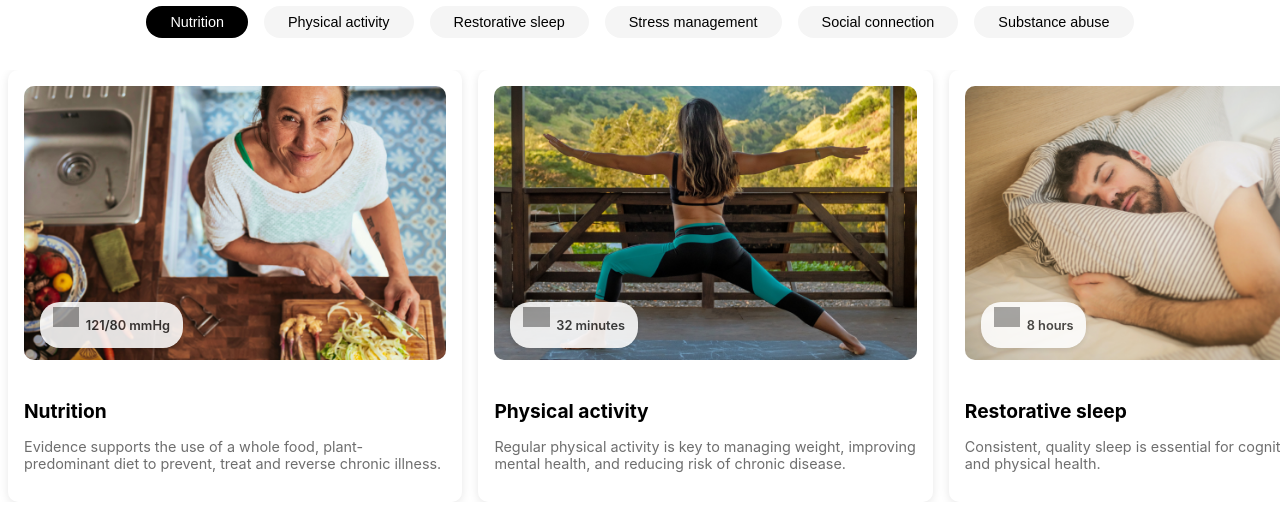
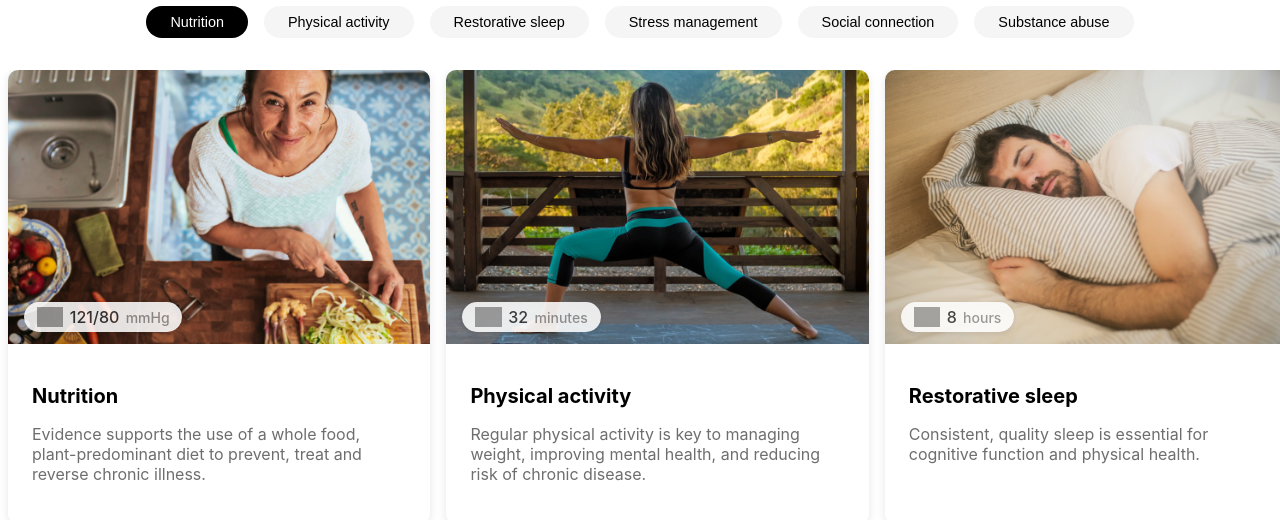
Before and after one commit to adityasankar5/proactively-lifestyle-medicine-site, a React (Create React App) app: page / in a window 1280 px wide. Shown: the part 867-1387 px from the top of the page. Built offline with nearby package versions, Linux system fonts and the light colour scheme; grey boxes are pictures that could not be loaded.

Commit message:
lifestyle overlay

```diff
--- a/src/components/HeroSection.scss
+++ b/src/components/HeroSection.scss
@@ -200,7 +200,7 @@
     }
 
     /* Responsive Design */
-    @media screen and (max-width: 768px) {
+    @media screen and (max-width: 976px) {
         height: auto;
         .desktop-input{
             display: none;
--- a/src/components/LifestyleSixPillars.jsx
+++ b/src/components/LifestyleSixPillars.jsx
@@ -19,7 +19,8 @@
       title: "Nutrition",
       image: pillar1,
       icon: heartbeaticon,
-      metric: "121/80 mmHg",
+      metric1: "121/80",
+      metric2: "mmHg",
       description:
         "Evidence supports the use of a whole food, plant-predominant diet to prevent, treat and reverse chronic illness.",
     },
@@ -29,7 +30,8 @@
       image: pillar2,
             icon: hearticon,
 
-      metric: "32 minutes",
+      metric1: "32 ",
+      metric2: "minutes",
       description:
         "Regular physical activity is key to managing weight, improving mental health, and reducing risk of chronic disease.",
     },
@@ -39,7 +41,8 @@
       image: pillar3,
             icon: sleepicon,
 
-      metric: "8 hours",
+      metric1: "8",
+      metric2: " hours",
       description:
         "Consistent, quality sleep is essential for cognitive function and physical health.",
     },
@@ -49,7 +52,8 @@
       image: pillar4,
             icon: hearticon2,
 
-      metric: "60 bpm",
+      metric1: "60",
+      metric2:" bpm",
       description:
         "Effective stress management techniques are crucial for mental well-being and overall health.",
     },
@@ -59,7 +63,8 @@
       image: pillar5,
             icon: hearticon,
 
-      metric: "Feeling better",
+      metric1: "Feeling",
+      metric2:" better",
       description:
         "Strong social connections are associated with a lower risk of many chronic diseases and enhanced mental health.",
     },
@@ -69,7 +74,8 @@
       image: pillar6,
             icon: clockicon,
 
-      metric: "62 days",
+      metric1: "62",
+      metric2: "days",
       description:
         "Avoiding tobacco, limiting alcohol use, and abstaining from harmful substances are vital for long-term health.",
     },
@@ -135,7 +141,7 @@
               <div className="card" key={card.id}>
                     <div className="image-wrapper">
       <img src={card.image} alt={card.title} />
-      <div className="metric"><img src={card.icon}></img>{card.metric}</div>
+      <div className="metric"><img src={card.icon}></img>{card.metric1}<span>{card.metric2}</span></div>
     </div>
                 <h3>{card.title}</h3>
                 <p>{card.description}</p>
--- a/src/components/LifestyleSixPillars.scss
+++ b/src/components/LifestyleSixPillars.scss
@@ -113,7 +113,6 @@
                 background-color: white;
                 border-radius: 10px;
                 box-shadow: 0 2px 10px rgba(0, 0, 0, 0.1);
-                padding: 1rem;
                 text-align: left;
                 position: relative; /* Make card container relative for overlay positioning */
 
@@ -121,38 +120,35 @@
                         position: relative;
                 img {
                     width: 100%;
-                    border-radius: 10px;
+                    border-radius: 10px 10px 0px 0px;
                     margin-bottom: 1rem;
                     object-fit: cover; /* Ensure image covers the card */
                 }
                     .metric {
                         position: absolute;
                         bottom: 2rem;
-                        /* Adjust based on desired position */
                         left: 1rem;
-                        /* Adjust based on desired position */
                         background-color: white;
                         opacity: 87%;
                         color: #333;
-                        font-size: 0.8rem;
-                        font-weight: 600;
+                        font-size: 1rem;
+                        font-weight: 500;
                         padding: 0.3rem 0.8rem;
                         border-radius: 20px;
                         box-shadow: 0 2px 5px rgba(0, 0, 0, 0.1);
                         white-space: nowrap;
-                        /* Prevent text wrapping */
                         display: flex;
-                        /* Use flexbox to align items */
-                        align-items: center;
-                        /* Vertically align icon and text */
+                        align-items:center;
                         gap: 0.4rem;
-                        /* Add space between icon and text */
                         img {
                             height: 20px;
-                            width: auto;
+                            margin: auto;
                             border-radius: 0;
 
-
+                        }
+                        span{
+                            color: #919191;
+                            font-size: 14px;
                         }
                     }
 
@@ -160,20 +156,22 @@
 
 
                 h3 {
-                    font-size: 1.2rem;
+                    font-size: 1.25rem;
                     margin-bottom: 0.5rem;
+                    padding-left: 1.5rem;
                 }
 
                 p {
-                    font-size: 0.9rem;
+                    font-size: 1rem;
                     color: #6e6e6e;
+                    padding:0rem 2rem 1.5rem 1.5rem;
                 }
             }
         }
     }
 
     /* Responsive Styles */
-    @media (max-width: 768px) {
+    @media (max-width: 976px) {
         .heading-with-arrows {
             margin-left: 0;
             justify-content: center;
@@ -207,7 +205,9 @@
         }
 
         .carousel-wrapper .carousel .card {
-            flex: 0 0 70%; // Show 1.5 cards at a time
+            flex: 0 0 80%; // Show 1.5 cards at a time
         }
+
+
     }
 }
```
